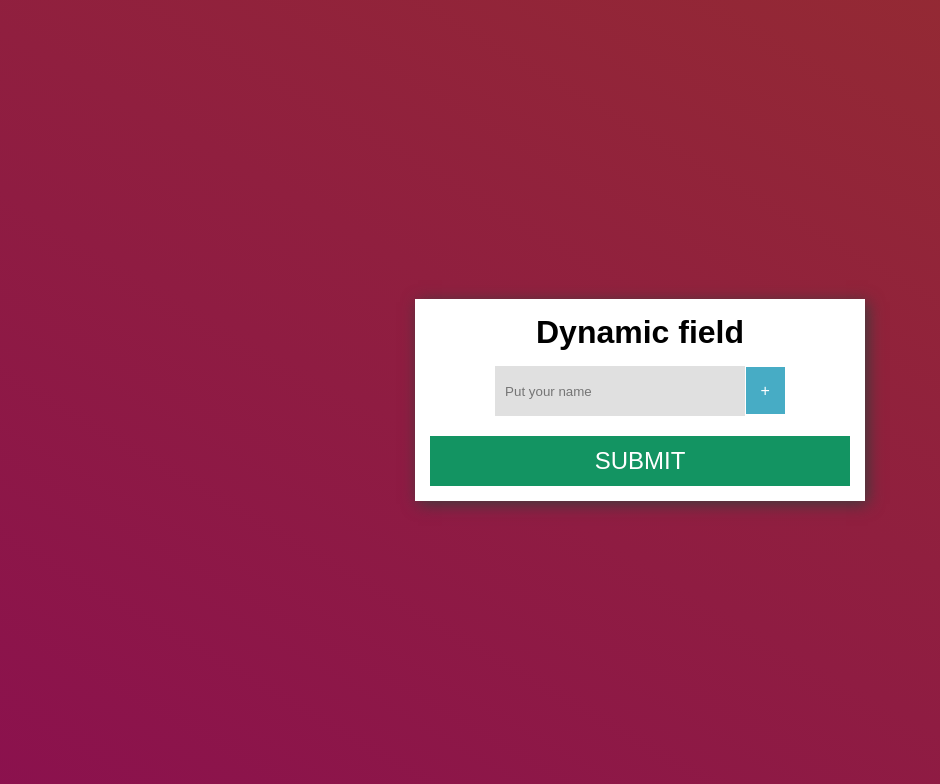
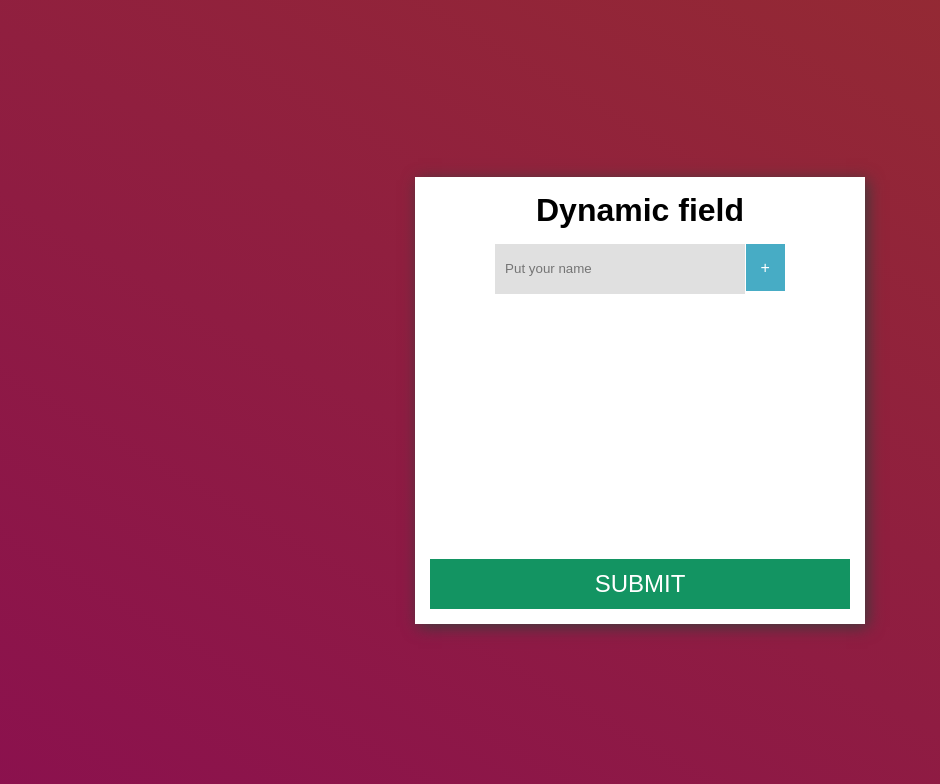
Before and after one commit to celestinolg/dinamicInput, a PHP site: page / in a window 1280 px wide. Shown: the top 784 px of the page, without its empty margins (0-940 px from the left). Run offline with PHP 8.4, Linux system fonts and the light colour scheme.

Commit message:
change style

```diff
--- a/assets/css/style.css
+++ b/assets/css/style.css
@@ -30,13 +30,13 @@ body {
   box-shadow: 3px 3px 15px 0px #3c3c3c;
 }
 
-#form{
+#form {
   margin: 15px 0 15px 0;
-max-height: 350px;
-overflow-y: scroll;
+  height: 300px;
+  overflow-y: scroll;
 }
 
-.input-box{
+.input-box {
   margin-bottom: 5px;
 }
 
@@ -70,7 +70,7 @@ overflow-y: scroll;
   color: #ffffff;
 }
 
-.btn{
+.btn {
   width: 100%;
   height: 50px;
   background-color: #139462;
```
